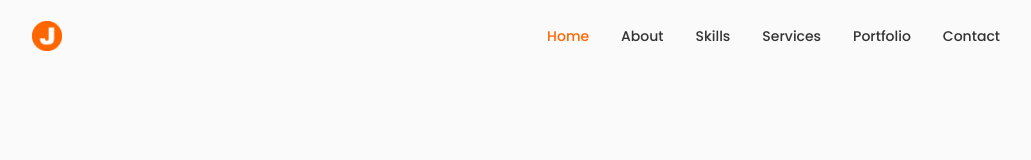
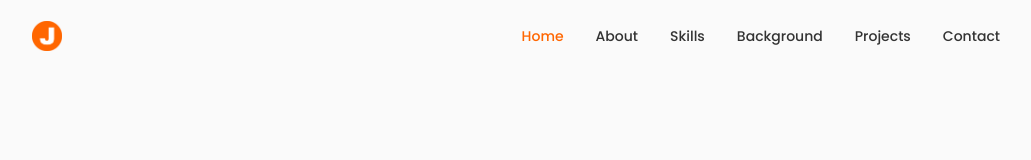
Before and after one commit to jukemori/react-typescript-portfolio, a React (Vite) app: page /projects in a window 1280 px wide. Shown: the top 160 px of the page, without its empty margins (124-1155 px from the left). Built offline with nearby package versions, Linux system fonts and the light colour scheme.

Commit message:
modified header

```diff
--- a/src/components/header/Header.tsx
+++ b/src/components/header/Header.tsx
@@ -72,29 +72,29 @@ function Header() {
 
             <li className="nav__item">
               <a
-                href="#services"
-                onClick={() => setActiveNav("#services")}
+                href="#background"
+                onClick={() => setActiveNav("#background")}
                 className={
                   activeNav === "#services"
                     ? "nav__link active-link"
                     : "nav__link"
                 }
               >
-                <i className="uil uil-briefcase-alt nav__icon"></i> Services
+                <i className="uil uil-award-alt nav__icon"></i> Background
               </a>
             </li>
 
             <li className="nav__item">
               <a
-                href="#portfolio"
-                onClick={() => setActiveNav("#portfolio")}
+                href="#projects"
+                onClick={() => setActiveNav("#projects")}
                 className={
                   activeNav === "#portfolio"
                     ? "nav__link active-link"
                     : "nav__link"
                 }
               >
-                <i className="uil uil-scenery nav__icon"></i> Portfolio
+                <i className="uil uil-scenery nav__icon"></i> Projects
               </a>
             </li>
 
--- a/src/components/qualification/Qualification.tsx
+++ b/src/components/qualification/Qualification.tsx
@@ -9,7 +9,7 @@ function Qualification() {
   };
 
   return (
-    <section className="qualification section" id="qualification">
+    <section className="qualification section" id="background">
       <h2 className="section__title">Background</h2>
       <span className="section__subtitle">My personal journey</span>
       <div className="qualification__container container">
--- a/src/components/work/Work.tsx
+++ b/src/components/work/Work.tsx
@@ -3,7 +3,7 @@ import Works from "./Works";
 
 function Work() {
   return (
-    <section className="work section" id="portfolio">
+    <section className="work section" id="projects">
       <h2 className="section__title">Projects</h2>
       <span className="section__subtitle">My recent works</span>
 
```
